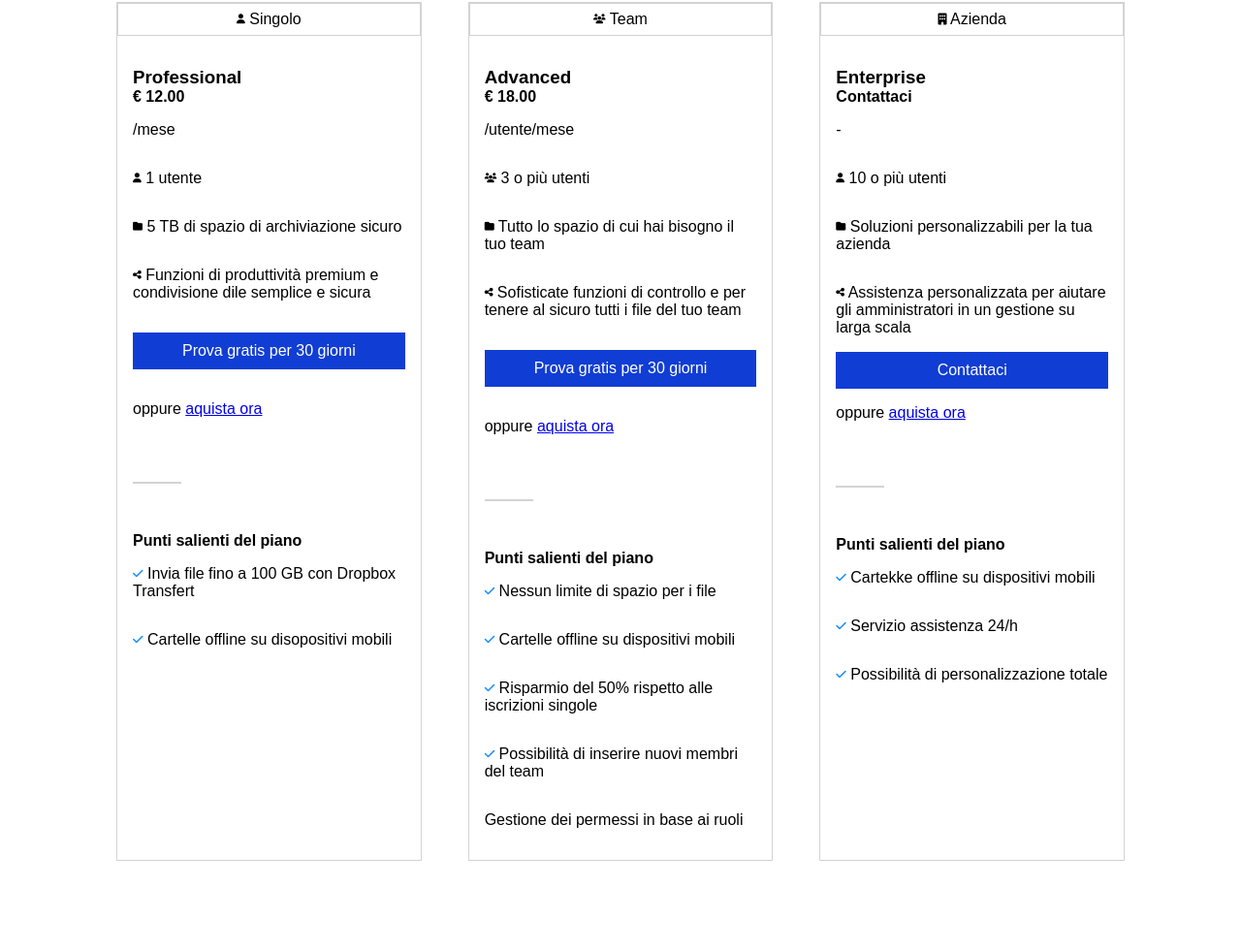
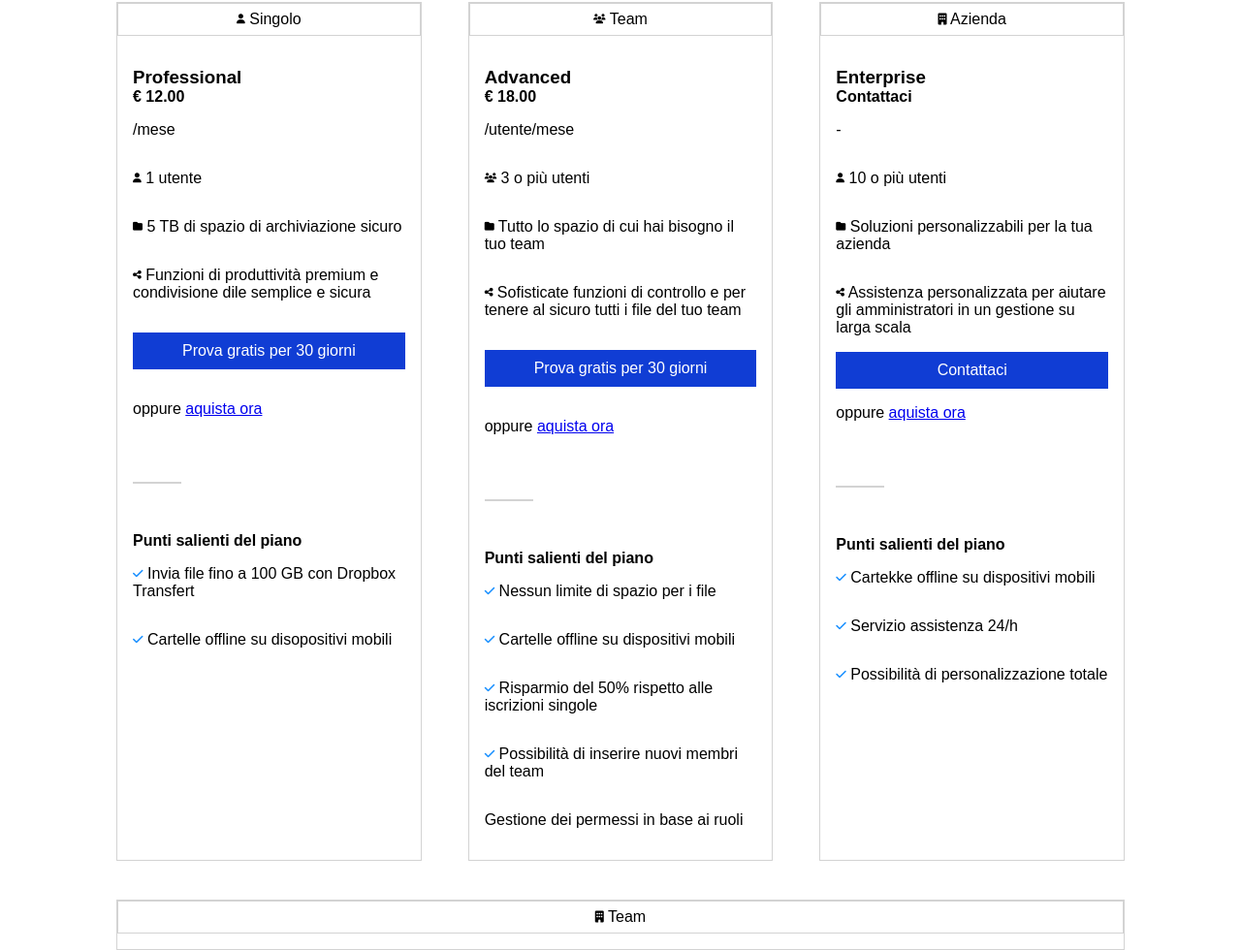
Before and after one commit to NicolaTeora/htmlcss-dropbox, a plain HTML site: page index.html in a window 1280 px wide. Shown: the part 927-1907 px from the top of the page at 97% size. Before the commit the page ends 1815 px from the top, so only its background shows below. Drawn offline with Linux system fonts and the light colour scheme.

Commit message:
Feat : close part 1

```diff
--- a/css/style.css
+++ b/css/style.css
@@ -121,7 +121,7 @@ body{
 /* classi dele tabelle */
 
 .option_sub{
-    width: calc(100%/ 3);
+    width: 100%;
     border: 1px solid lightgrey;
 }
 
--- a/index.html
+++ b/index.html
@@ -215,7 +215,14 @@
 
             </div>
 
+            <!-- tabella del Team -->
+            <div class="option_sub">
+                <span>
+                    <i class="fa-solid fa-building fa-xs"></i>
+                    Team
+                </span>
 
+            </div>
 
         </section>
 
```
